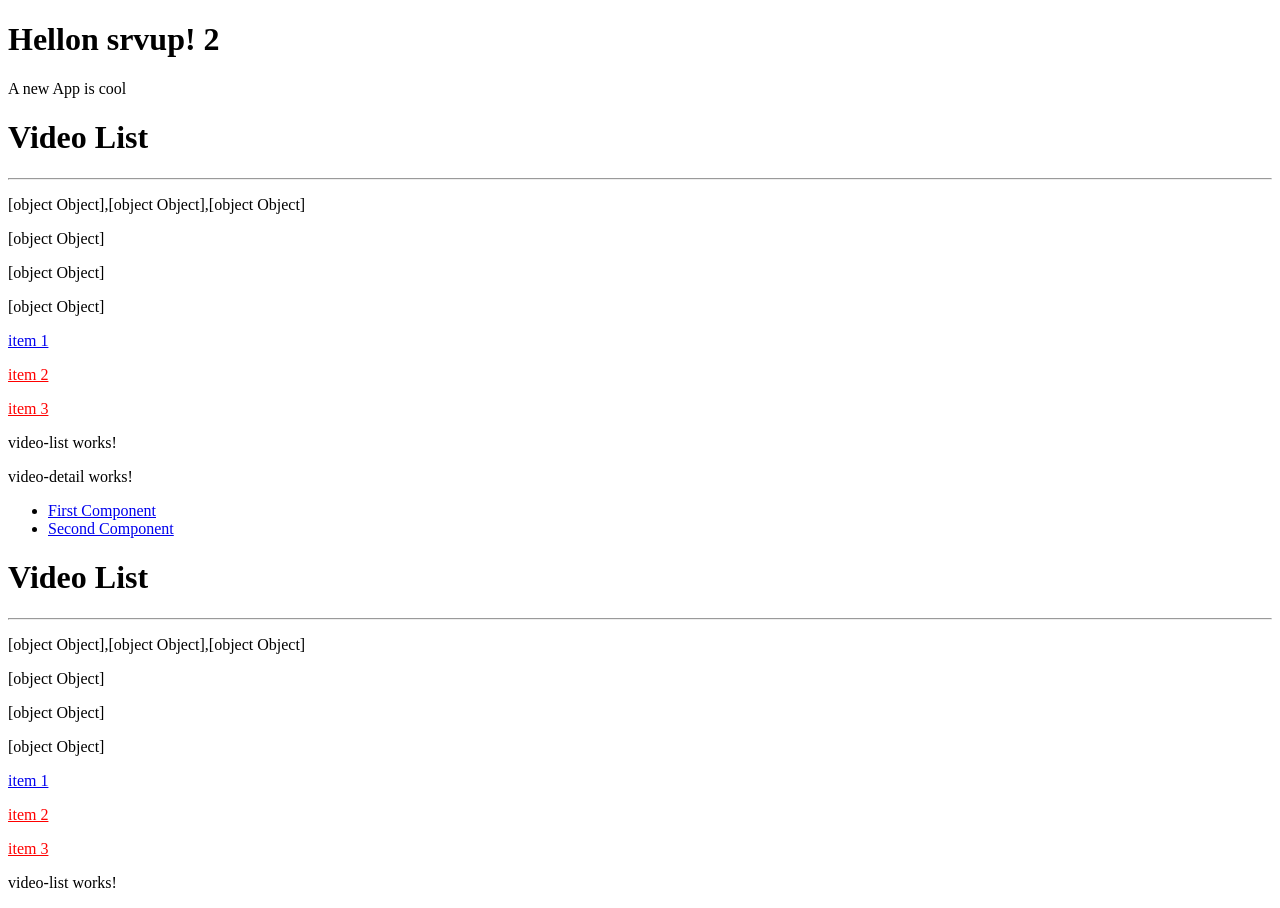
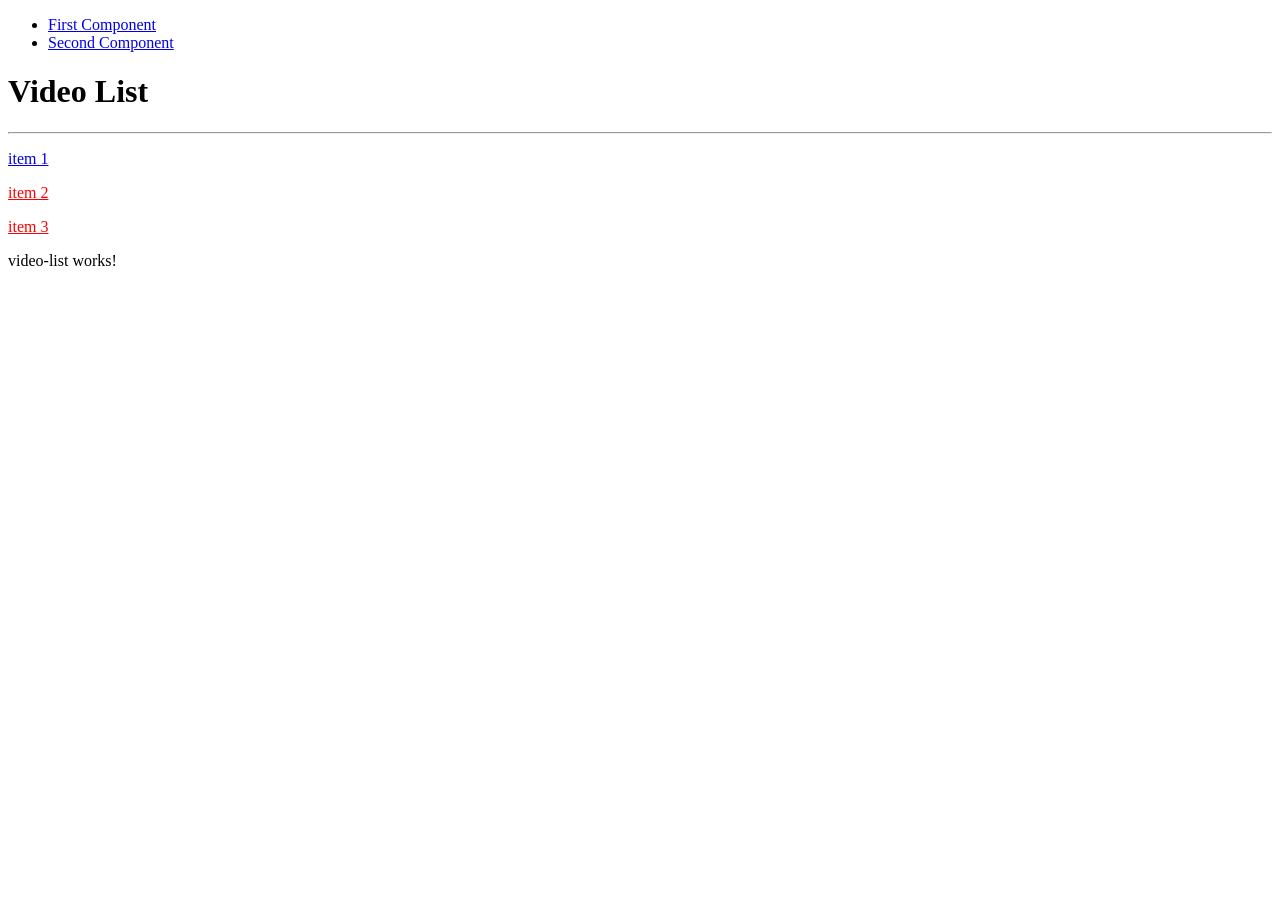
Before and after one commit to Arturo-Hdz/started-angular, an Angular app in the folder client/: page / in a window 1280 px wide. After the commit the page ends 800 px from the top, so only its background shows below. Built offline with nearby package versions, Linux system fonts and the light colour scheme.

Commit message:
Dynamic Routing of Components #8

```diff
--- a/client/src/app/app.component.html
+++ b/client/src/app/app.component.html
@@ -1,9 +1,9 @@
-    <h1>{{ title }}</h1>
+    <!-- <h1>{{ title }}</h1>
       <p>{{ description }} is cool </p>
-      <!-- selector -->
+      selector
       <app-video-list></app-video-list>
       <app-video-detail></app-video-detail>
-
+ -->
 
 
 
--- a/client/src/app/video-detail/video-detail.component.html
+++ b/client/src/app/video-detail/video-detail.component.html
@@ -1 +1,2 @@
-<p>video-detail works!</p>
+ <p>video-detail works!</p>
+<p>{{ slug }}!!!!!</p>
--- a/client/src/app/video-detail/video-detail.component.ts
+++ b/client/src/app/video-detail/video-detail.component.ts
@@ -1,15 +1,28 @@
-import { Component, OnInit } from '@angular/core';
+import { Component, OnDestroy, OnInit } from '@angular/core';
+import { ActivatedRoute } from '@angular/router';
 
 @Component({
   selector: 'app-video-detail',
   templateUrl: './video-detail.component.html',
   styleUrls: ['./video-detail.component.css']
 })
-export class VideoDetailComponent implements OnInit {
+export class VideoDetailComponent implements OnInit, OnDestroy{
+  private routeSub:any;
+  slug:string | undefined;
 
-  constructor() { }
+  constructor(private route: ActivatedRoute) { }
 
   ngOnInit(): void {
+    this.routeSub = this.route.params.subscribe(params =>{
+      console.log(params)
+      this.slug = params['slug']
+    })
+    // this.route.params.subscribe(function(params){
+    //   console.log(params)
+    // })
+  }
+  ngOnDestroy(): void {
+    this.routeSub.unsubscribe()
   }
 
 }
--- a/client/src/app/video-list/video-list.component.html
+++ b/client/src/app/video-list/video-list.component.html
@@ -1,13 +1,13 @@
 <h1> {{ title }} </h1>
 <hr />
-<p> {{ videoList }} </p>
+<!-- <p> {{ videoList }} </p>
 <p *ngFor='let item of videoList'>
     {{ item }}
-    </p>
+    </p> -->
 <!-- loop -->
     <p *ngFor='let item of videoList'>
-        <a href='{{ item.slug }}' *ngIf='item.slug == "item-1"'>{{ item.name }}</a>
-        <a href='{{ item.slug }}' *ngIf='item.slug != "item-1"' style='color:red;'>{{ item.name }}</a>
+        <a href='videos/{{ item.slug }}' *ngIf='item.slug == "item-1"'>{{ item.name }}</a>
+        <a href='videos/{{ item.slug }}' *ngIf='item.slug != "item-1"' style='color:red;'>{{ item.name }}</a>
     </p>
 
 <p>video-list works!</p>
```
